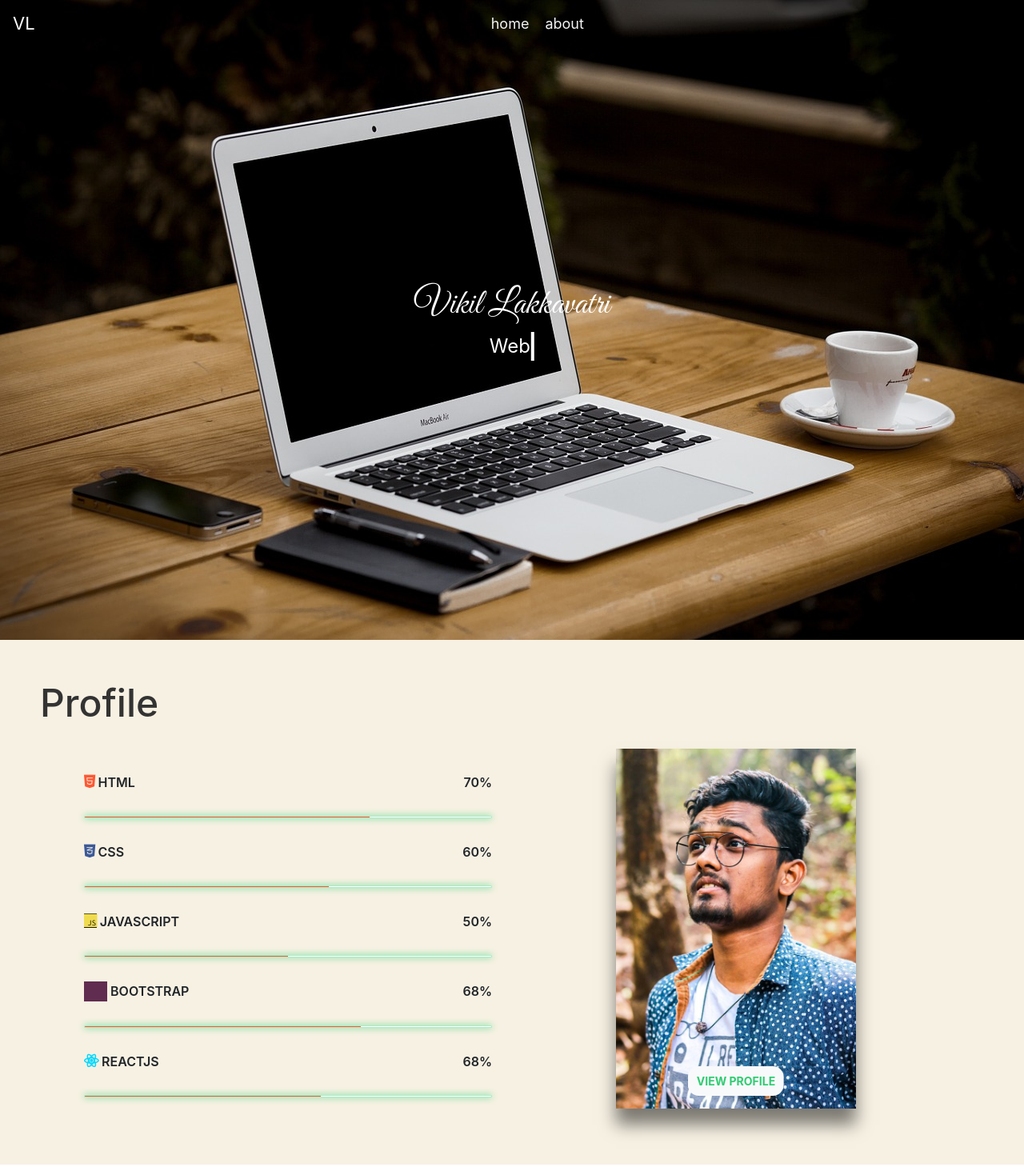
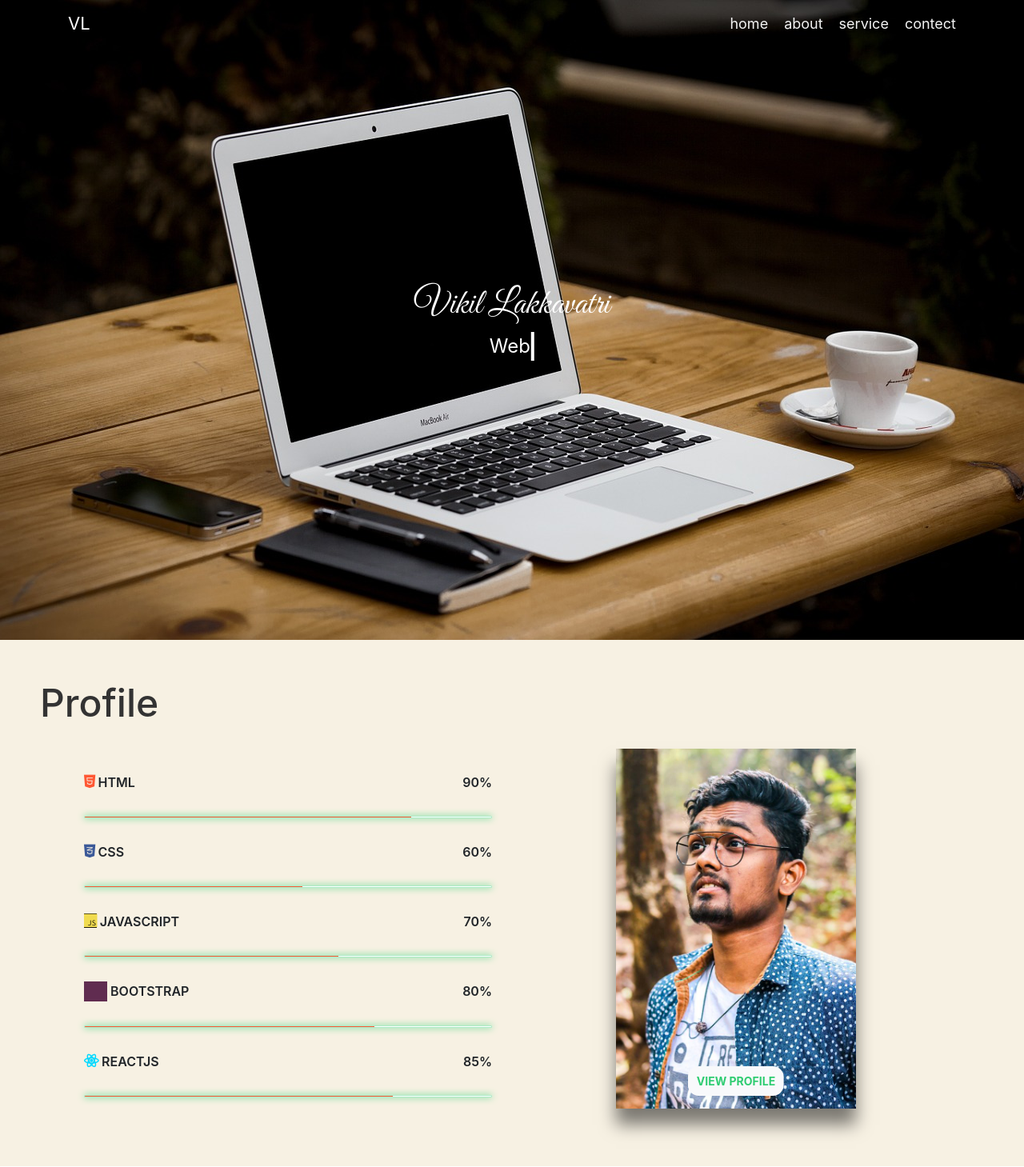
Before and after one commit to vk96/vkportfolio, a React (Create React App) app: page / in a window 1280 px wide. Shown: the top 1459 px of the page at 80% size. Built offline with nearby package versions, Linux system fonts and the light colour scheme; a web font is replaced by a local one.

Commit message:
added context api for use skill animation

```diff
--- a/src/App.css
+++ b/src/App.css
@@ -24,14 +24,26 @@ body {
 }
 
 /* Navbar */
+.navbar-collapse {
+  justify-content: flex-end;
+}
+
 .navbar.my-navbar {
-  transition: all 2s ease;
+  transition: all 1s ease;
 }
 
 .my-navbar.active {
-  background: #2ecc71 !important;
-  box-shadow: 0px 0px 15px rgba(0, 0, 0, 0.5) !important;
-  height: 70px !important;
+  background: #fff !important;
+  box-shadow: 0px 0px 20px rgba(0, 0, 0, 0.5) !important;
+  color: #000 !important;
+  font-size: 20px !important;
+  transform: scale(1);
+}
+
+.my-navbar.active .my-brand {
+  color: #000 !important;
+  font-size: 28px !important;
+  transition: all 1s ease;
 }
 
 .nav-item {
@@ -139,15 +151,15 @@ body {
   position: relative;
 }
 
-#profile .skills .bar .html {
-  width: 70%;
+#profile .skills .bar .html.active {
+  width: 90%;
   -webkit-animation: html 2s ease 2s;
   animation: html 2s ease 2s;
   -webkit-animation-fill-mode: backwards;
   animation-fill-mode: backwards;
 }
 
-#profile .skills .bar .css {
+#profile .skills .bar .css.active {
   width: 60%;
   -webkit-animation: css 2s ease 2s;
   animation: css 2s ease 2s;
@@ -155,24 +167,24 @@ body {
   animation-fill-mode: backwards;
 }
 
-#profile .skills .bar .javascript {
-  width: 50%;
+#profile .skills .bar .javascript.active {
+  width: 70%;
   -webkit-animation: js 2s ease 2s;
   animation: js 2s ease 2s;
   -webkit-animation-fill-mode: backwards;
   animation-fill-mode: backwards;
 }
 
-#profile .skills .bar .bootstrap {
-  width: 68%;
+#profile .skills .bar .bootstrap.active {
+  width: 80%;
   -webkit-animation: bootstrap 2s ease 2s;
   animation: bootstrap 2s ease 2s;
   -webkit-animation-fill-mode: backwards;
   animation-fill-mode: backwards;
 }
 
-#profile .skills .bar .reactjs {
-  width: 58%;
+#profile .skills .bar .reactjs.active {
+  width: 85%;
   -webkit-animation: reactjs 2s ease 2s;
   animation: reactjs 2s ease 2s;
   -webkit-animation-fill-mode: backwards;
@@ -184,29 +196,11 @@ body {
     width: 0%;
   }
   to {
-    width: 70%;
-  }
-}
-
-@keyframes html {
-  from {
-    width: 0%;
-  }
-  to {
-    width: 70%;
+    width: 90%;
   }
 }
 
 @-webkit-keyframes css {
-  from {
-    width: 0%;
-  }
-  to {
-    width: 60%;
-  }
-}
-
-@keyframes css {
   from {
     width: 0%;
   }
@@ -220,16 +214,7 @@ body {
     width: 0%;
   }
   to {
-    width: 50%;
-  }
-}
-
-@keyframes js {
-  from {
-    width: 0%;
-  }
-  to {
-    width: 50%;
+    width: 70%;
   }
 }
 
@@ -238,16 +223,7 @@ body {
     width: 0%;
   }
   to {
-    width: 68%;
-  }
-}
-
-@keyframes bootstrap {
-  from {
-    width: 0%;
-  }
-  to {
-    width: 68%;
+    width: 80%;
   }
 }
 
@@ -256,16 +232,7 @@ body {
     width: 0%;
   }
   to {
-    width: 58%;
-  }
-}
-
-@keyframes reactjs {
-  from {
-    width: 0%;
-  }
-  to {
-    width: 58%;
+    width: 85%;
   }
 }
 
--- a/src/components/Header.jsx
+++ b/src/components/Header.jsx
@@ -6,11 +6,14 @@ import {
   NavbarToggler,
   Collapse,
   Nav,
-  NavItem
+  NavItem,
+  Container
 } from "reactstrap";
 import classnames from "classnames";
+// context api
+import { Consumer } from "../context";
 
-export default class Header extends React.Component {
+class Header extends React.Component {
   state = {
     isOpen: false,
     styleHeader: false
@@ -31,11 +34,13 @@ export default class Header extends React.Component {
       this.setState({
         styleHeader: true
       });
+      this.props.activeSkill();
     } else {
       this.setState({
         styleHeader: false
       });
     }
+    // this.props.activeSkill;
   };
 
   render() {
@@ -53,19 +58,33 @@ export default class Header extends React.Component {
         }}
         className={classnames("my-navbar", { active: styleHeader })}
       >
-        <NavbarBrand style={{ color: "#fff", fontSize: 22 }} href="/">
+        <Container>
+          <NavbarBrand
+            className="my-brand"
+            style={{ color: "#fff", fontSize: 22 }}
+            href="/"
+          >
             VL
           </NavbarBrand>
           <NavbarToggler onClick={this.toggleNavbar}>
             <i className="fas fa-bars" />
           </NavbarToggler>
           <Collapse isOpen={isOpen} navbar>
-          <Nav className="mx-auto" navbar>
+            <Nav className="float-right" navbar>
               <NavItem className="nav-item">home</NavItem>
               <NavItem className="nav-item">about</NavItem>
+              <NavItem className="nav-item">service</NavItem>
+              <NavItem className="nav-item">contect</NavItem>
             </Nav>
           </Collapse>
+        </Container>
       </Navbar>
     );
   }
 }
+
+export default props => (
+  <Consumer>
+    {({ activeSkill }) => <Header {...props} activeSkill={activeSkill} />}
+  </Consumer>
+);
--- a/src/components/Service.jsx
+++ b/src/components/Service.jsx
@@ -1,9 +1,11 @@
 import React from "react";
+// bootstrap
+import { Row, Col } from "reactstrap";
 
 export default function Service() {
   return (
-    <div>
-      <p>Service</p>
+    <div id="service">
+      <p className="title">Service</p>
     </div>
   );
 }
--- /dev/null
+++ b/src/context/index.jsx
@@ -0,0 +1,32 @@
+import React, { Component } from "react";
+
+const Context = React.createContext();
+
+class Provider extends Component {
+  state = {
+    skillsAni: false
+  };
+  activeSkill = () => {
+    if (this.state.skillsAni === false) {
+      this.setState(() => {
+        return { skillsAni: true };
+      });
+    }
+  };
+  render() {
+    return (
+      <Context.Provider
+        value={{
+          ...this.state,
+          activeSkill: this.activeSkill
+        }}
+      >
+        {this.props.children}
+      </Context.Provider>
+    );
+  }
+}
+
+const Consumer = Context.Consumer;
+
+export { Provider, Consumer };
--- a/src/data/skills.jsx
+++ b/src/data/skills.jsx
@@ -1,7 +1,7 @@
 export const skills = [
   {
     name: "html",
-    percen: "70%",
+    percen: "90%",
     icon: "html5"
   },
   {
@@ -11,17 +11,17 @@ export const skills = [
   },
   {
     name: "javascript",
-    percen: "50%",
+    percen: "70%",
     icon: "js"
   },
   {
     name: "bootstrap",
-    percen: "68%",
+    percen: "80%",
     icon: "bold"
   },
   {
     name: "reactjs",
-    percen: "68%",
+    percen: "85%",
     icon: "react"
   }
 ];
--- a/src/index.js
+++ b/src/index.js
@@ -3,6 +3,12 @@ import ReactDOM from "react-dom";
 import App from "./App";
 import "./App.css";
 import "bootstrap/dist/css/bootstrap.min.css";
+import { Provider } from "./context";
 // import "~slick-carousel/slick/slick.css";
 // import "~slick-carousel/slick/slick-theme.css";
-ReactDOM.render(<App />, document.querySelector("#root"));
+ReactDOM.render(
+  <Provider>
+    <App />
+  </Provider>,
+  document.querySelector("#root")
+);
--- a/src/utility/Skill.jsx
+++ b/src/utility/Skill.jsx
@@ -1,4 +1,7 @@
 import React from "react";
+import classnames from "classnames";
+// context api
+import { Consumer } from "../context";
 
 export default function Skill({ name, percen, icon }) {
   return (
@@ -9,9 +12,15 @@ export default function Skill({ name, percen, icon }) {
         <span className="percen">{percen}</span>
       </p>
 
-      <span className="bar">
-        <span className={name} />
-      </span>
+      <Consumer>
+        {val => {
+          return (
+            <span className="bar">
+              <span className={classnames(name, { active: val.skillsAni })} />
+            </span>
+          );
+        }}
+      </Consumer>
     </React.Fragment>
   );
 }
--- a/src/utility/Skills.jsx
+++ b/src/utility/Skills.jsx
@@ -2,6 +2,8 @@ import React from "react";
 import Skill from "./Skill";
 // my skills data
 import { skills } from "../data/skills";
+// context
+import { Consumer } from "../context";
 
 export default function Skills() {
   return (
@@ -16,6 +18,7 @@ export default function Skills() {
           />
         );
       })}
+      <Consumer>{val => <p>{val.skillsAni}</p>}</Consumer>
     </div>
   );
 }
```
Lines whose indentation alone changed are shown as unchanged.
